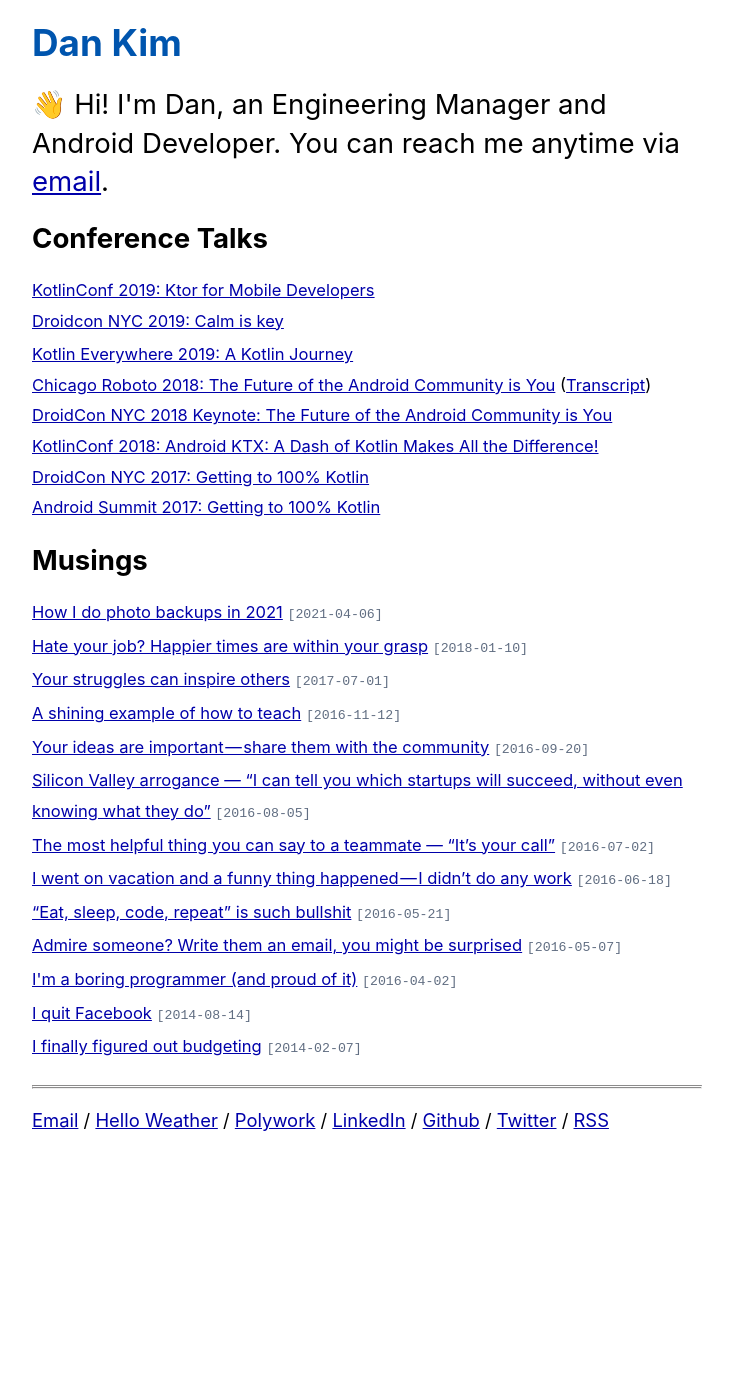
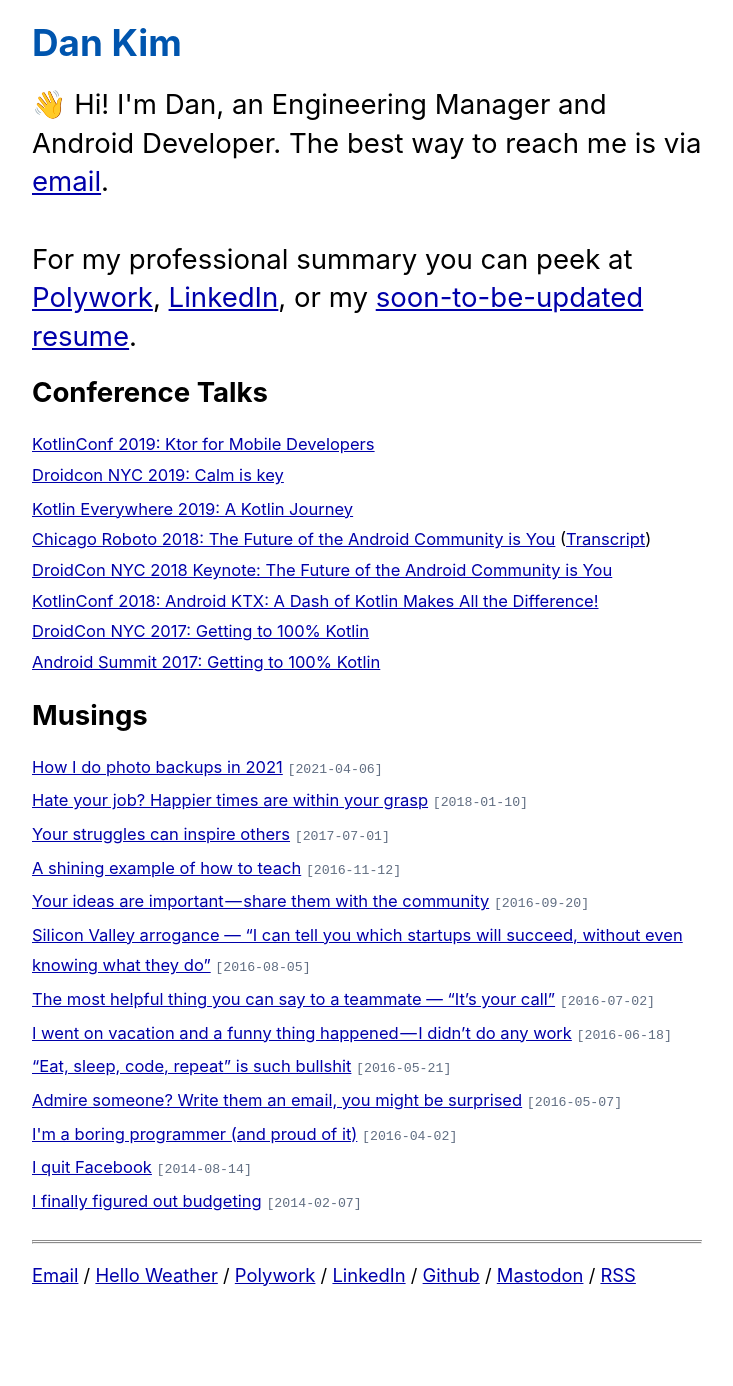
Before and after one commit to lateplate/lateplate.github.io, a Jekyll site: the page built from index.html, in a window 1280 px wide. Shown: the whole page, without its empty margins (273-1006 px from the left). Built offline with Jekyll 4.4.1, drawn with Linux system fonts in a browser that asks for light colours; before the commit the page ends 1231 px from its top, so only the background shows below that.

Commit message:
Remove Twitter, update intro

```diff
--- a/_layouts/default.html
+++ b/_layouts/default.html
@@ -27,7 +27,7 @@
                     <a href="https://www.polywork.com/dankim">Polywork</a> /
                     <a href="https://www.linkedin.com/in/dankim312/">LinkedIn</a> /
                     <a href="https://github.com/lateplate">Github</a> /
-                    <a href="https://twitter.com/dankim">Twitter</a> /
+                    <a href="https://androiddev.social/@dankim">Mastodon</a> /
                     <a href="/rss.xml">RSS</a>
                 </p>
             </div>
--- a/index.html
+++ b/index.html
@@ -2,8 +2,10 @@
 layout: default
 title: dankim.org
 ---
-<p class="big">👋 Hi! I'm Dan, an Engineering Manager and Android Developer. You can reach me anytime
-  via <a href="mailto:hello@dankim.org">email</a>.
+<p class="big">👋 Hi! I'm Dan, an Engineering Manager and Android Developer.
+  The best way to reach me is via <a href="mailto:hello@dankim.org">email</a>. <br/><br/>
+
+  For my professional summary you can peek at <a href="https://www.polywork.com/dankim">Polywork</a>, <a href="https://www.linkedin.com/in/dankim312/">LinkedIn</a>, or my <a href="https://dankim.org/assets/dan_kim_resume.pdf">soon-to-be-updated resume</a>.
 </p>
 <div id="home">
   <h2>Conference Talks</h2>
```
